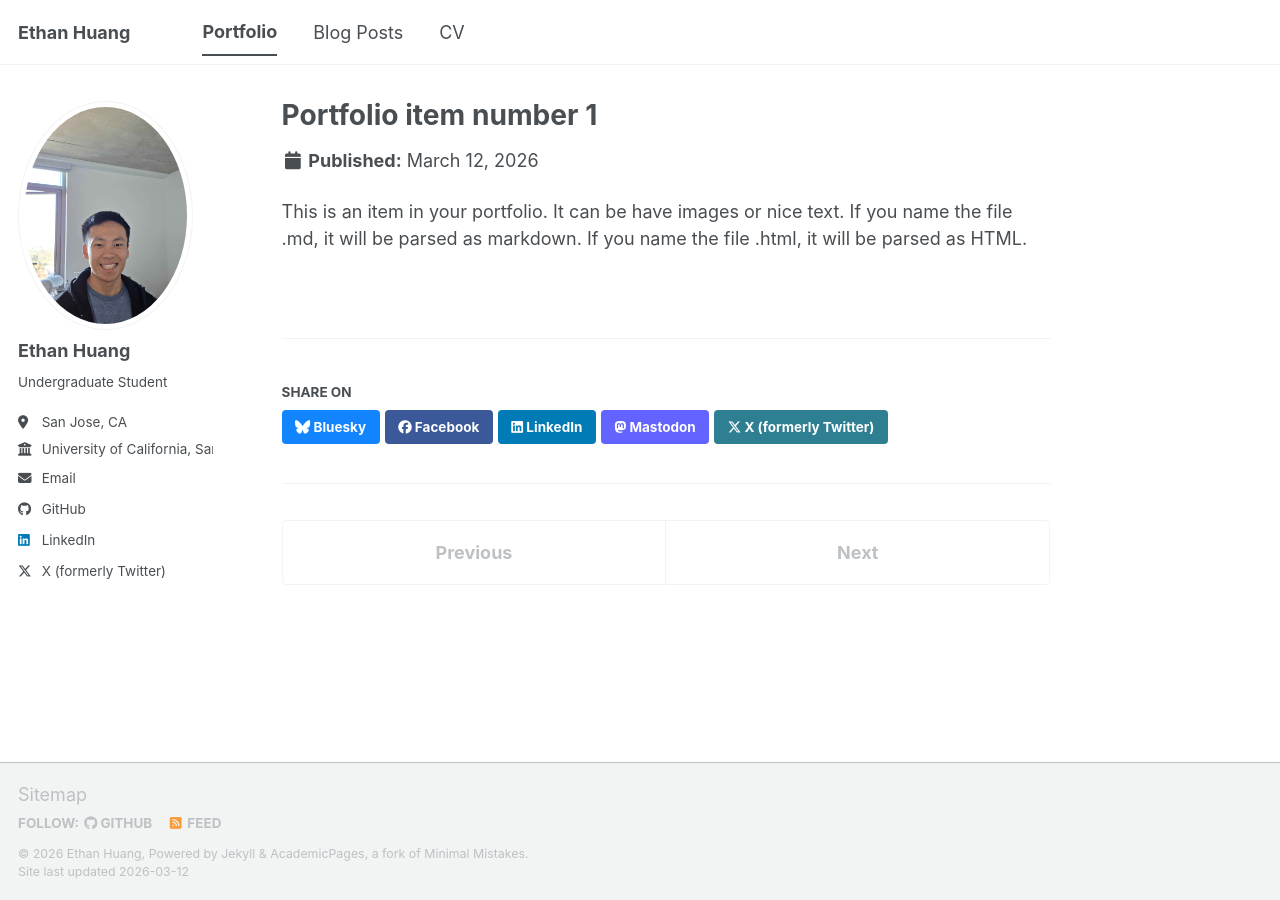
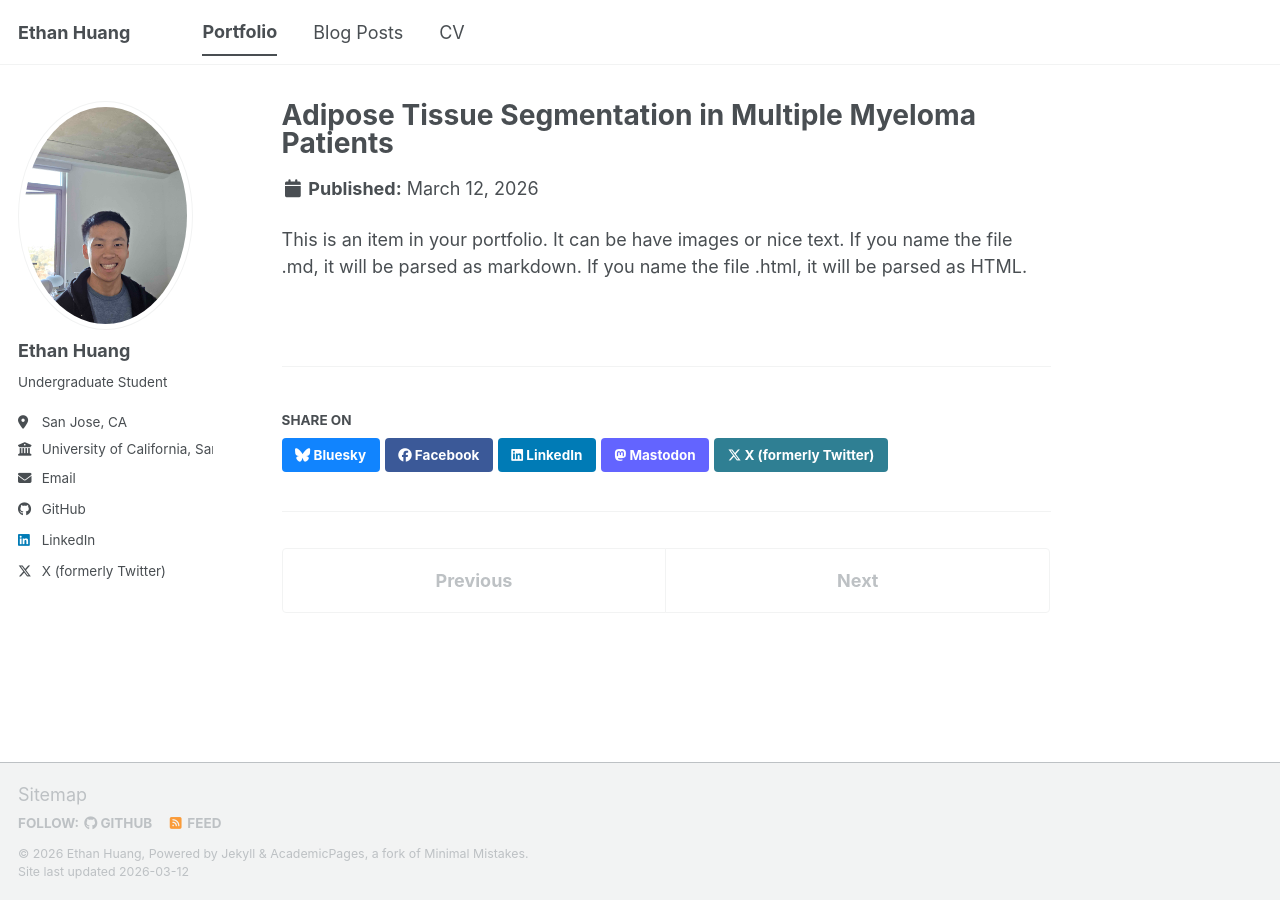
Before and after one commit to eyh002/eyh002.github.io, a Jekyll site: the page built from _portfolio/portfolio-1.md, in a window 1280 px wide. Built offline with Jekyll 4.4.1, drawn with Linux system fonts in a browser that asks for light colours; a script bundle is joined from its source files by our own code; library files that are not in the unit come from our copies.

Commit message:
Update portfolio item title and excerpt

```diff
--- a/_portfolio/portfolio-1.md
+++ b/_portfolio/portfolio-1.md
@@ -1,6 +1,6 @@
 ---
-title: "Portfolio item number 1"
-excerpt: "Short description of portfolio item number 1<br/><img src='/images/500x300.png'>"
+title: "Adipose Tissue Segmentation in Multiple Myeloma Patients"
+excerpt: "Using self-supervised learning methods and U-architectures to build a medical segmentation model"
 collection: portfolio
 ---
 
```
